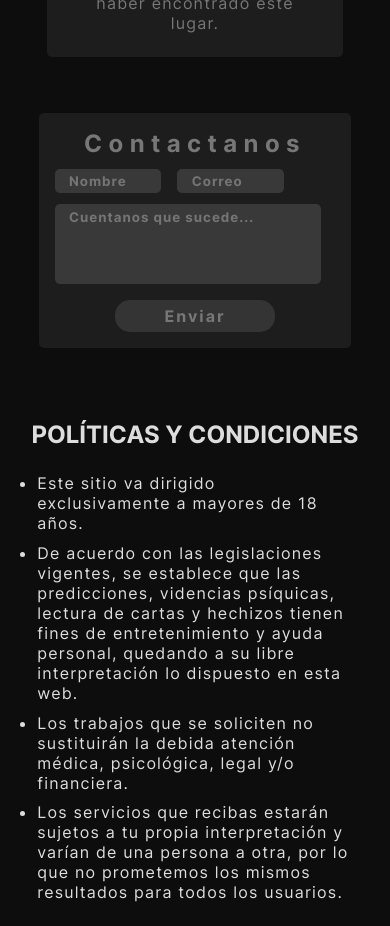
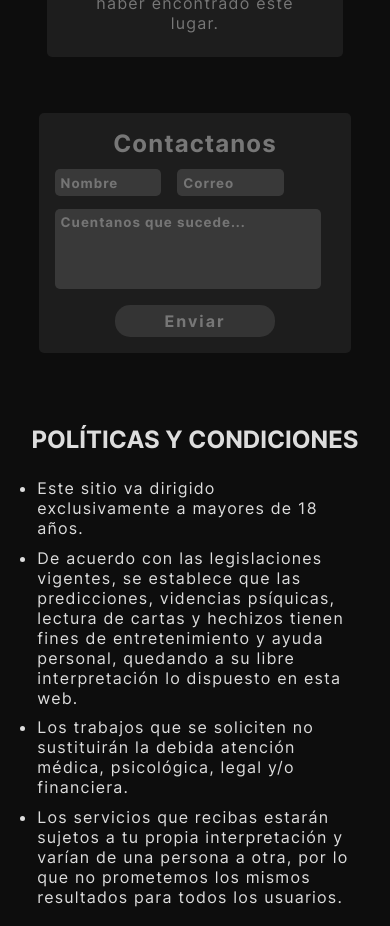
Before and after one commit to derwin9227/esoterismo, a React (Vite) app: page / in a window 390 px wide. Shown: the part 4820-5746 px from the top of the page. Built offline with nearby package versions, Linux system fonts and the light colour scheme.

Commit message:
arreglos menores form contacto y fuente

```diff
--- a/src/Components/contact/contact.scss
+++ b/src/Components/contact/contact.scss
@@ -40,21 +40,24 @@
                 border-radius: 5px;
                 border: none;
                 width: 40%;
-                height: 1.5rem;
-                margin-bottom: .7rem;
+                height: 1.7rem;
+                margin-bottom: .8rem;
                 background-color: rgba($color-primary, .15);
                 color: $color-primary;
-                padding-left: .3rem;
+                //padding-left: .3rem;
+                padding-left: 6px;
+                text-align: start;
 
                 &::placeholder{
-                    text-align: left;
-                    padding-left: .6rem;
+                    //text-align: left;
+                    //padding-left: 6px;
                     font-weight: bold;
                     letter-spacing: 1px;
                 }
 
                 &:focus{
                     color: $color-primary;
+                    //padding-left: 6px;
                     //padding-right: .1rem;
                     //text-align: center;
                 }
@@ -69,11 +72,11 @@
             margin-bottom: 1rem;
             width: 100%;
             color: $color-primary;
-            padding-left: .3rem;
+            padding-left: 6px;
 
             &::placeholder{
                 text-align: left;
-                padding-left: .6rem;
+                //padding-left: .6rem;
                 padding-top: .3rem;
                 font-weight: bold;
                 letter-spacing: 1px;
@@ -111,12 +114,21 @@
     .contact{
         width: 90%;
         font-size: 1rem;
+
+        &__heading{
+            letter-spacing: .2rem;
+        }
     }
 }
 
 @media (max-width: 530px){
     .contact{
         width: 75%;
+
+        &__heading{
+            letter-spacing: 1.1px;
+        }
+
         &__heading{
             font-size: 1.2rem;
         }
```
